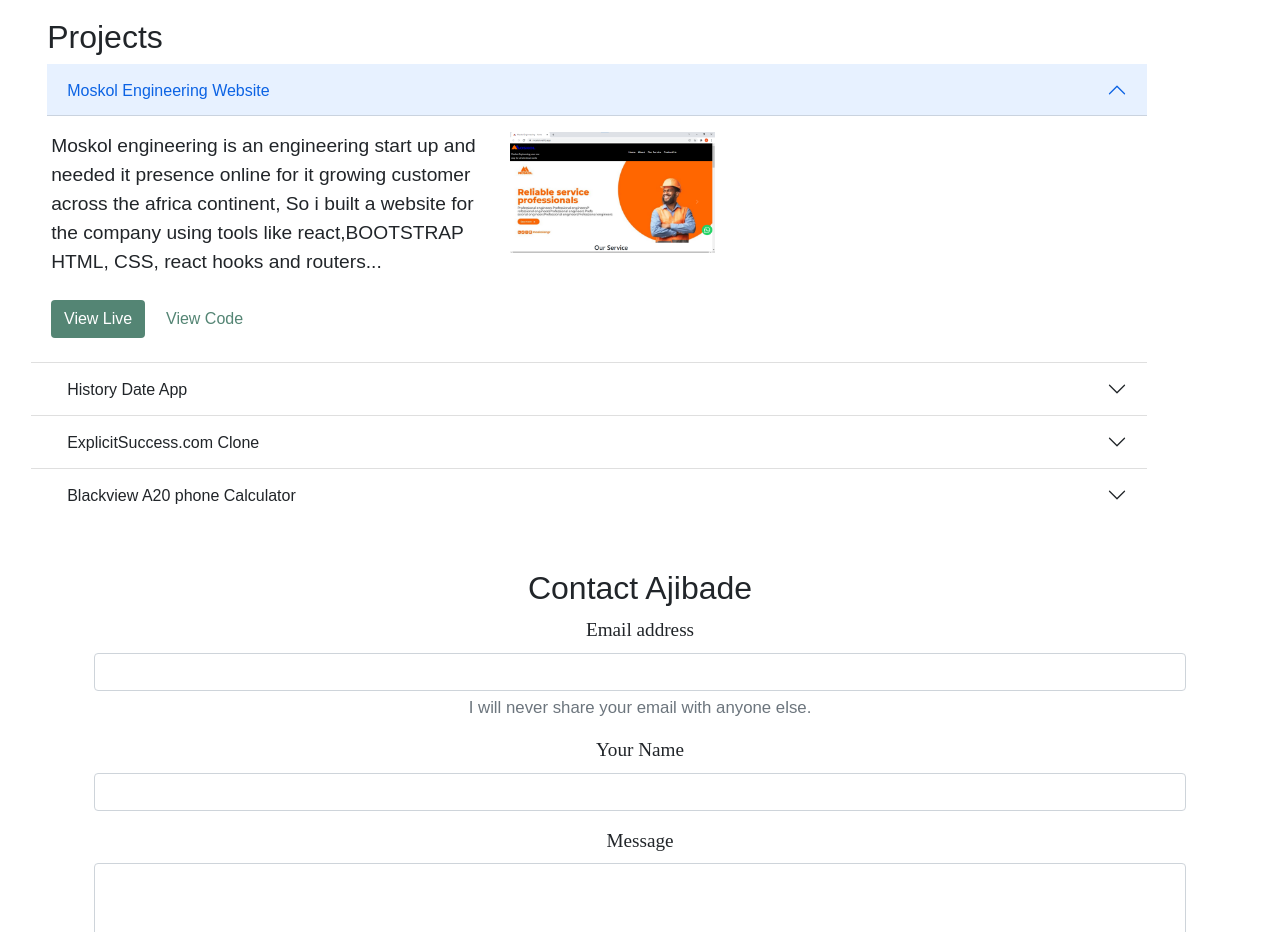
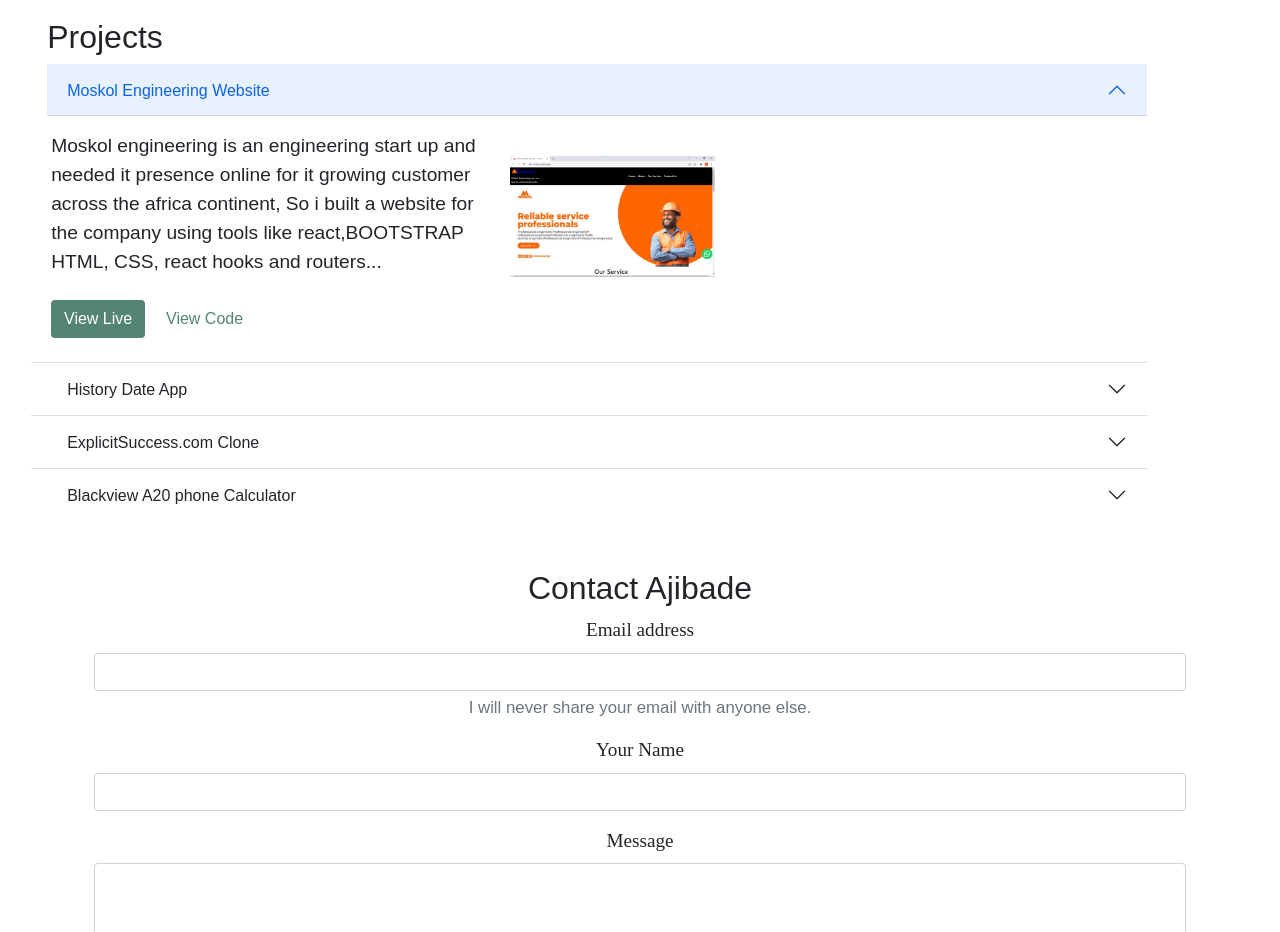
Before and after one commit to Ajyupdate/portfolioo, a React (Create React App) app: page /Contact in a window 1280 px wide. Shown: the part 780-1712 px from the top of the page. Built offline with nearby package versions, Linux system fonts and the light colour scheme; a web font is replaced by a local one.

Commit message:
adding some space to the project

```diff
--- a/src/Projects.js
+++ b/src/Projects.js
@@ -26,7 +26,7 @@
             react hooks and routers...</p>
 
 
-            <div className='project-button-div'>
+            <div className='project-button-div '>
 
               <button type="button" className="btn live-btn" data-aos="flip-up"><a href="https://moskol.netlify.app" target="_blank" rel="noreferrer">View Live</a></button>
               <button type="button" className="btn code-btn m-2" data-aos="flip-left"><a href='https://github.com/Ajyupdate/Moskol-Engineering-Website' target="_blank" rel="noreferrer"> View Code </a></button>
@@ -34,7 +34,7 @@
           </div>
           <div className="col-md-5">
             <div className='row view-button'>
-              <div className='col-md-6'>
+              <div className='col-md-6 mt-4'>
                 <img  src={moskolHome} className='img-fluid' height={800 } alt='A snap of the website in dektop mode'/>
               </div>
 
@@ -72,7 +72,7 @@
 
       <div className="col-md-5">
         <div className='row'>
-          <div className='col-md-6'>
+          <div className='col-md-6 mt-4'>
             <img  src={historyDate} className='img-fluid' height={300 } alt='A snap of the app'/>
           </div>
           <div className='col-md-6'>
@@ -112,7 +112,7 @@
 
       <div className="col-md-5">
         <div className='row'>
-          <div className='col-md-6'>
+          <div className='col-md-6 mt-4'>
           <img  src={explicit} className='img-fluid' height={300 } alt='A Snap of the website in mobile view'/>
           </div>
 
@@ -152,7 +152,7 @@
                 </div>
                 <div className="col-md-5">
                   <div className='row'>
-                    <div className='col-md-6'>
+                    <div className='col-md-6 mt-4'>
                       <img  src={calculator} className='img-fluid' height={300 } alt='the snap'/>
                     </div>
 
```
